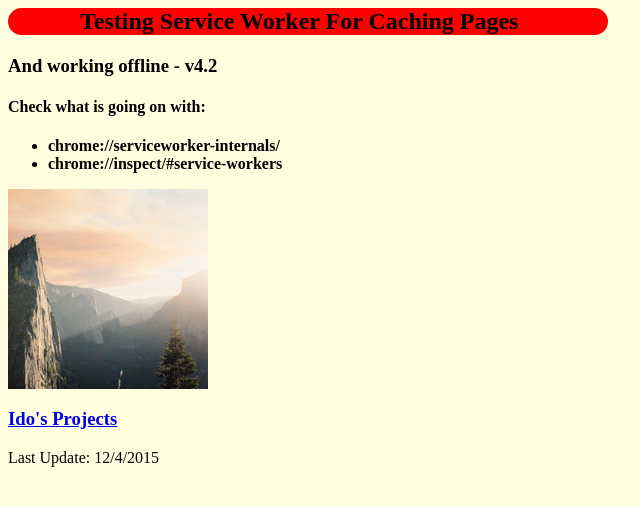
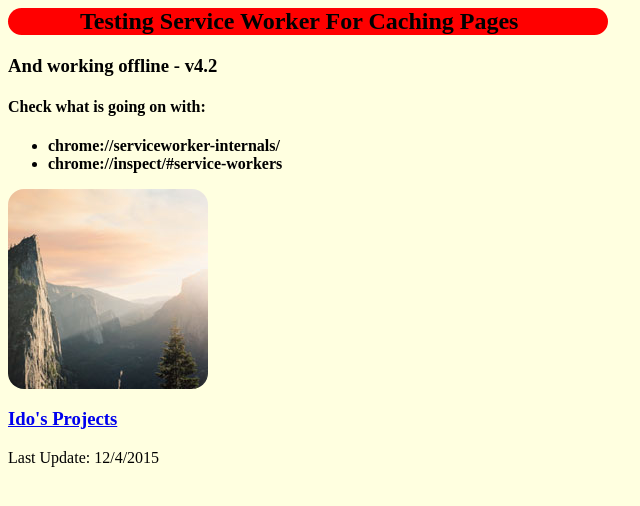
Before and after one commit to greenido/service-worker-caching-example, a plain HTML site: page index.html in a window 1280 px wide. Shown: the full height of the page, 0-640 px from the left. Drawn offline with Linux system fonts and the light colour scheme.

Commit message:
tune the layout

```diff
--- a/css/main12.css
+++ b/css/main12.css
@@ -11,3 +11,7 @@ h2 {
   padding-left: 3em;
   border-radius: 2em;
 }
+
+img {
+  border-radius: 1em;
+}
--- a/js/main12.js
+++ b/js/main12.js
@@ -1,10 +1,10 @@
 //
 // main12.js
-// Author: @greenido
+// Author: Ido Green | @greenido
 // Date: April 2015
 //
 //
 // Main code for our web app
 //
-
+//
 console.log("** We started the party in main12.js **");
```
Also changed, not shown: 1 other file.
